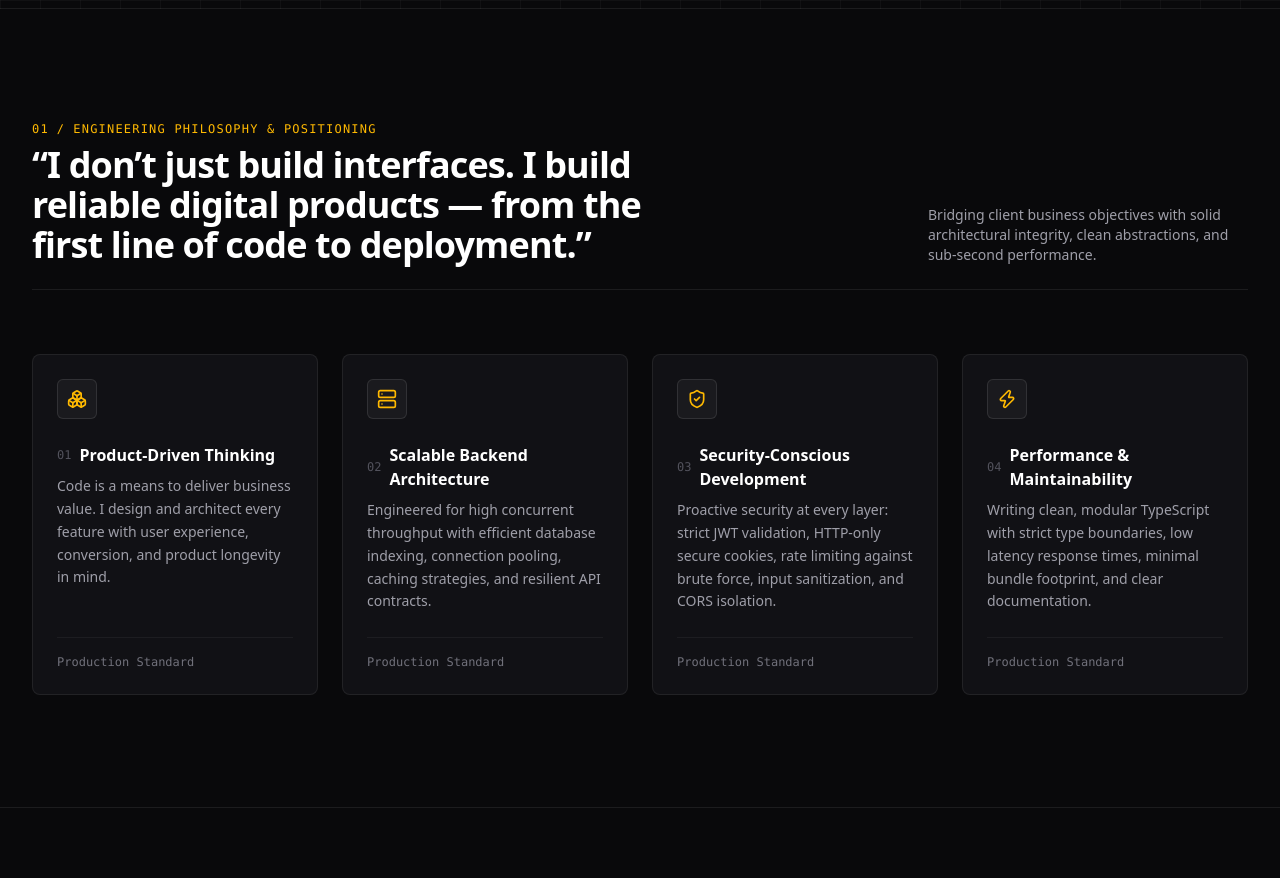
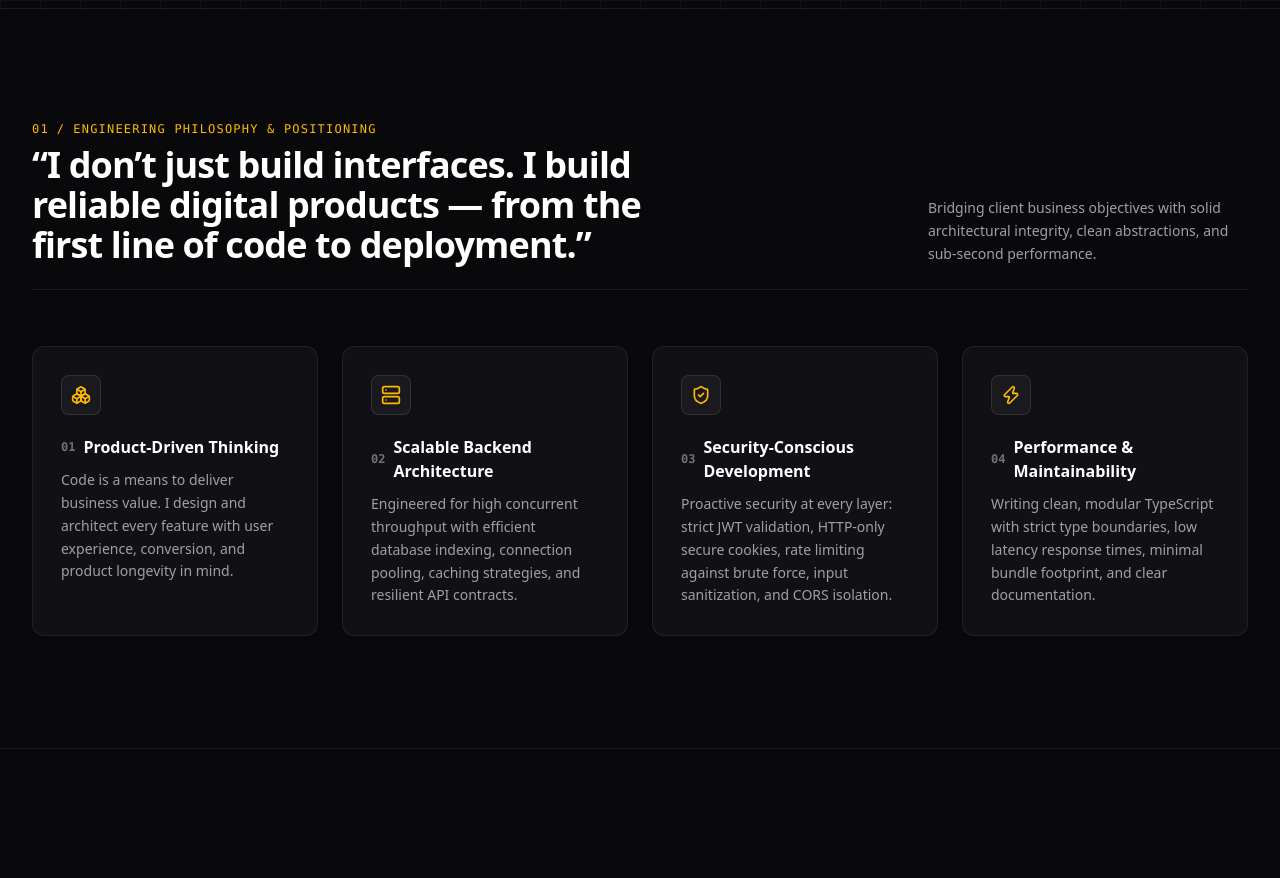
Before and after one commit to affanraza84/portfolio, a Next.js app: page / in a window 1280 px wide. Shown: the part 840-1718 px from the top of the page. Built offline with nearby package versions, Linux system fonts and the light colour scheme.

Commit message:
style: remove Production Standard footer and balance card spacing in philosophy section

```diff
--- a/src/components/Positioning.tsx
+++ b/src/components/Positioning.tsx
@@ -1,8 +1,6 @@
-"use client";
-
 import React from "react";
 import { PHILOSOPHY_PILLARS } from "@/data/portfolio-data";
-import { Boxes, Server, ShieldCheck, Zap, ArrowRight } from "lucide-react";
+import { Boxes, Server, ShieldCheck, Zap } from "lucide-react";
 
 export function Positioning() {
   const iconMap: Record<string, React.ReactNode> = {
@@ -16,18 +14,18 @@ export function Positioning() {
     <section className="py-20 md:py-28 border-b border-white/[0.08] bg-[#09090b] relative">
       <div className="max-w-7xl mx-auto px-4 sm:px-6 lg:px-8">
         {/* Section Header with Editorial Numbering */}
-        <div className="flex flex-col md:flex-row md:items-end justify-between mb-16 pb-6 border-b border-white/[0.08]">
+        <div className="flex flex-col md:flex-row md:items-end justify-between mb-14 pb-6 border-b border-white/[0.08]">
           <div>
             <div className="flex items-center gap-2 text-xs font-mono uppercase tracking-widest text-amber-400 mb-2">
               <span>01</span>
               <span>/</span>
-              <span>ENGINEERING PHILOSOPHY & POSITIONING</span>
+              <span>ENGINEERING PHILOSOPHY &amp; POSITIONING</span>
             </div>
             <h2 className="text-2xl sm:text-3xl md:text-4xl font-bold tracking-tight text-white max-w-2xl">
               &ldquo;I don’t just build interfaces. I build reliable digital products — from the first line of code to deployment.&rdquo;
             </h2>
           </div>
-          <p className="text-sm text-zinc-400 max-w-xs mt-4 md:mt-0 font-normal">
+          <p className="text-sm text-zinc-400 max-w-xs mt-4 md:mt-0 font-normal leading-relaxed">
             Bridging client business objectives with solid architectural integrity, clean abstractions, and sub-second performance.
           </p>
         </div>
@@ -37,29 +35,22 @@ export function Positioning() {
           {PHILOSOPHY_PILLARS.map((pillar, idx) => (
             <div
               key={pillar.title}
-              className="p-6 rounded-lg bg-[#111115] border border-white/[0.07] hover:border-white/[0.16] hover:bg-[#141419] transition-all flex flex-col justify-between group"
+              className="p-6 sm:p-7 rounded-xl bg-[#111115] border border-white/[0.07] hover:border-white/[0.16] hover:bg-[#141419] transition-all flex flex-col group shadow-sm hover:shadow-lg hover:shadow-black/40"
             >
-              <div>
-                <div className="w-10 h-10 rounded-md bg-white/[0.04] border border-white/10 flex items-center justify-center mb-6 group-hover:border-amber-500/40 transition-colors">
+              <div className="w-10 h-10 rounded-lg bg-white/[0.04] border border-white/10 flex items-center justify-center mb-5 group-hover:border-amber-500/40 group-hover:bg-amber-500/5 transition-colors shrink-0">
                 {iconMap[pillar.icon] || <Zap className="w-5 h-5 text-amber-400" />}
               </div>
 
-                <div className="flex items-center gap-2 mb-2">
-                  <span className="text-xs font-mono text-zinc-600">0{idx + 1}</span>
+              <div className="flex items-center gap-2 mb-2.5">
+                <span className="text-xs font-mono text-zinc-500 font-semibold">0{idx + 1}</span>
                 <h3 className="text-base font-semibold text-white group-hover:text-amber-200 transition-colors">
                   {pillar.title}
                 </h3>
               </div>
 
-                <p className="text-xs sm:text-sm text-zinc-400 leading-relaxed">
+              <p className="text-xs sm:text-sm text-zinc-400 leading-relaxed font-sans">
                 {pillar.description}
               </p>
-              </div>
-
-              <div className="mt-6 pt-4 border-t border-white/[0.05] flex items-center gap-1.5 text-xs font-mono text-zinc-500 group-hover:text-zinc-300 transition-colors">
-                <span>Production Standard</span>
-                <ArrowRight className="w-3.5 h-3.5 opacity-0 group-hover:opacity-100 group-hover:translate-x-0.5 transition-all" />
-              </div>
             </div>
           ))}
         </div>
```
Lines whose indentation alone changed are shown as unchanged.
